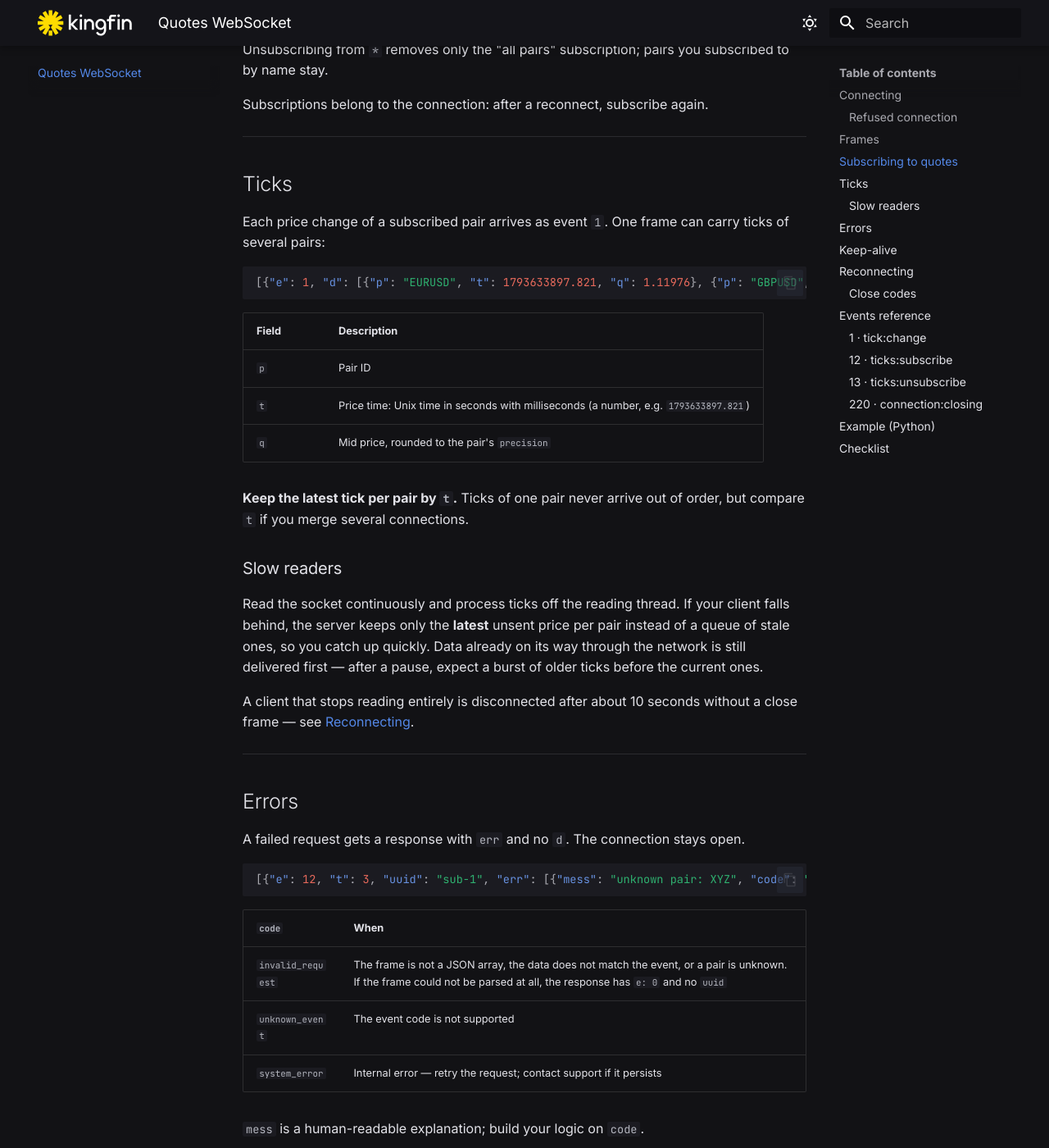
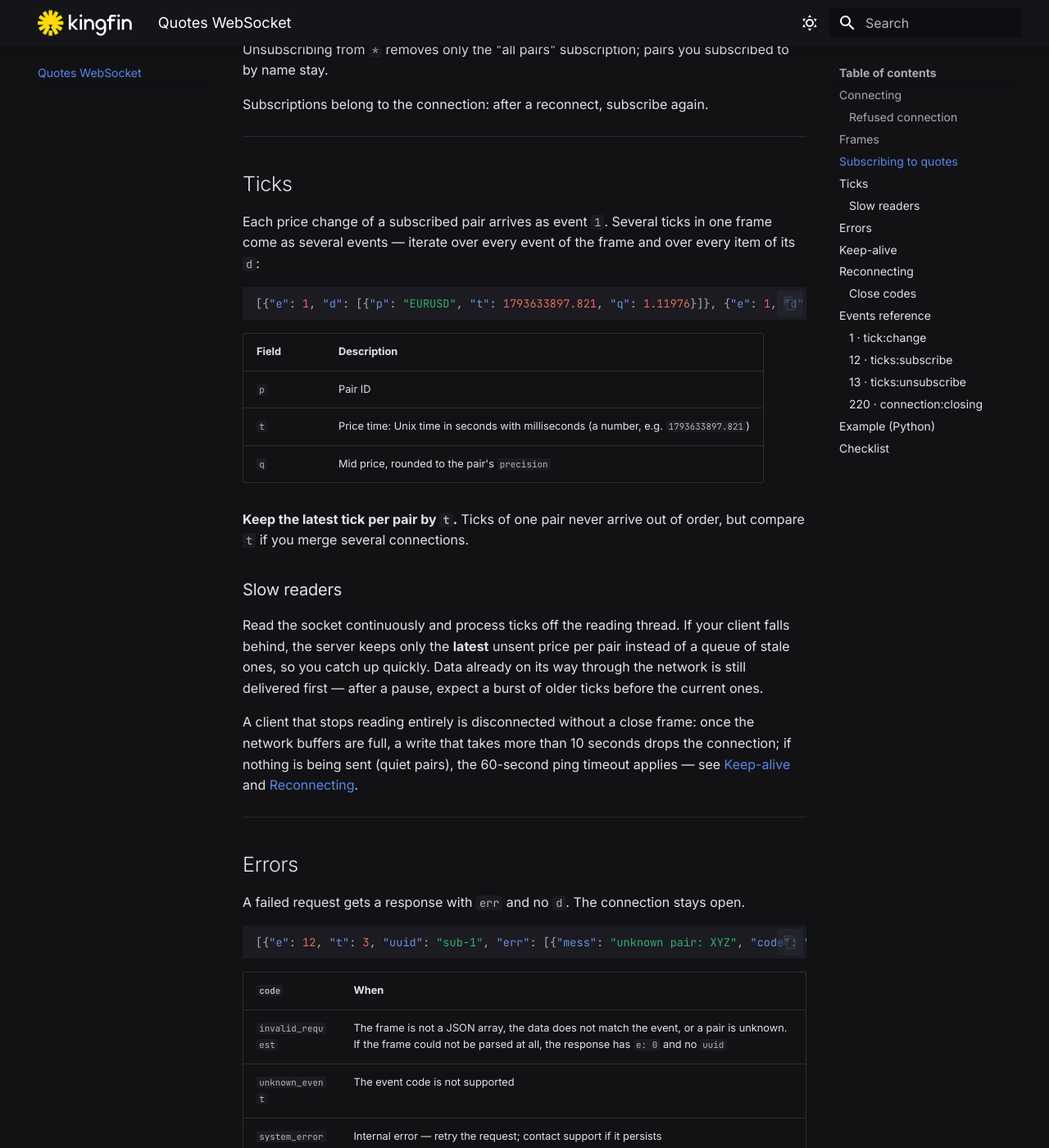
Before and after one commit to adm-kingfin/partner-api-docs, an MkDocs documentation site: the page built from docs/quotes-socket.md, in a window 1280 px wide and 1400 px high, scrolled down 2786 px. Shown: the whole window at 82% size. Built offline with MkDocs 1.6.1 and Material for MkDocs 9.7.7, drawn with Linux system fonts in a browser that asks for light colours; some of the changed text lies outside the part shown.

Commit message:
Sync documentation

````diff
--- a/docs/llms.txt
+++ b/docs/llms.txt
@@ -216,7 +216,7 @@ Real-time mid prices of the trading pairs. Endpoint: `wss://partner-ws.1f3d4.tec
 
 Handshake headers: `X-API-Key: <key>` (same key as the Partner API) + connection from a whitelisted IP. Set your own `User-Agent` (Python's `Python-urllib` default is rejected at the edge). `Origin` is not checked. No user JWT.
 
-Refusals are not HTTP statuses: the handshake completes (101), then the server closes at once with code 1008 and reason `missing_key` | `invalid_key` | `ip_not_allowed` | `inactive` | `connection_limit` (max 10 concurrent connections per key). Connection attempts are rate-limited per IP: HTTP 429 before the handshake (may arrive as 502) → back off.
+Refusals are not HTTP statuses: the handshake completes (101), then the server closes at once with code 1008 and reason `missing_key` | `invalid_key` | `ip_not_allowed` | `inactive` | `connection_limit` (keep under 10 concurrent connections per key). Connection attempts are rate-limited per IP: HTTP 429 before the handshake (may arrive as 502) → back off.
 
 ## Frames
 
@@ -228,14 +228,14 @@ Response: same `e` and `uuid`, `t: 3`; failed response has `err` and no `d`. Err
 
 - 12 subscribe (request): `[{"e":12,"t":2,"uuid":"s1","d":[{"pair":"EURUSD"},{"pair":"GBPUSD"}]}]` → `[{"e":12,"t":3,"uuid":"s1"}]`. Pair IDs = `id` from GET /ftt/pairs/v1. `{"pair":"*"}` = all pairs incl. future ones. One unknown pair fails the whole request, nothing changes. No pair limit; duplicates are not duplicated.
 - 13 unsubscribe (request): same shape. Unsubscribing `*` keeps pairs subscribed by name.
-- 1 tick (push): `[{"e":1,"d":[{"p":"EURUSD","t":1793633897.821,"q":1.11976}]}]`. `p` pair, `t` Unix seconds with ms (float), `q` mid rounded to pair precision. Several ticks per frame. No snapshot: first tick on next price change. Per pair ticks never go back in time.
+- 1 tick (push): `[{"e":1,"d":[{"p":"EURUSD","t":1793633897.821,"q":1.11976}]}]`. `p` pair, `t` Unix seconds with ms (float), `q` mid rounded to pair precision. One tick per event; a frame may carry several tick events — iterate all events and all `d` items. No snapshot: first tick on next price change. Per pair ticks never go back in time.
 - 220 closing (push): `[{"e":220,"d":[]}]`, then close 1012 `Reconnect required` in a few seconds → reconnect now and resubscribe.
 
 Subscriptions belong to the connection: resubscribe after every reconnect.
 
 ## Flow control
 
-Read continuously. A lagging client gets the latest unsent price per pair (older ones are replaced), but data already in network buffers arrives first. A client that stops reading is dropped after ~10 s without a close frame. Server pings every 15 s; the library must answer pings; no answer for ~60 s → closed. Inbound frame max 64 KiB (else close 1009). Many requests without reading responses → close 1008 `too many pending responses`.
+Read continuously. A lagging client gets the latest unsent price per pair (older ones are replaced), but data already in network buffers arrives first. A client that stops reading is dropped without a close frame: after buffers fill, a write over 10 s drops it; with nothing to send, the 60 s ping timeout applies. Server pings every 15 s; the library must answer pings; no answer for ~60 s → closed. Inbound frame max 64 KiB (else close 1009). Many requests without reading responses → close 1008 `too many pending responses`.
 
 ## Close codes
 
--- a/docs/quotes-socket.md
+++ b/docs/quotes-socket.md
@@ -23,7 +23,7 @@ Open a WebSocket to the endpoint with your API key in a header:
 
 The connection must come from one of your whitelisted IPs. `Origin` is not checked — the socket is meant for server-to-server use.
 
-**Connections per key.** One connection carries any number of pairs; one or two connections are usually enough. Up to 10 concurrent connections per API key are accepted, the next one is refused with `connection_limit`.
+**Connections per key.** One connection carries any number of pairs; one or two connections are usually enough. Keep it under 10 concurrent connections per API key: above that, new connections may be refused with `connection_limit`.
 
 ### Refused connection
 
@@ -97,10 +97,10 @@ Subscriptions belong to the connection: after a reconnect, subscribe again.
 
 ## Ticks
 
-Each price change of a subscribed pair arrives as event `1`. One frame can carry ticks of several pairs:
+Each price change of a subscribed pair arrives as event `1`. Several ticks in one frame come as several events — iterate over every event of the frame and over every item of its `d`:
 
 ```json
-[{"e": 1, "d": [{"p": "EURUSD", "t": 1793633897.821, "q": 1.11976}, {"p": "GBPUSD", "t": 1793633897.84, "q": 1.33012}]}]
+[{"e": 1, "d": [{"p": "EURUSD", "t": 1793633897.821, "q": 1.11976}]}, {"e": 1, "d": [{"p": "GBPUSD", "t": 1793633897.84, "q": 1.33012}]}]
 ```
 
 | Field | Description |
@@ -115,7 +115,7 @@ Each price change of a subscribed pair arrives as event `1`. One frame can carry
 
 Read the socket continuously and process ticks off the reading thread. If your client falls behind, the server keeps only the **latest** unsent price per pair instead of a queue of stale ones, so you catch up quickly. Data already on its way through the network is still delivered first — after a pause, expect a burst of older ticks before the current ones.
 
-A client that stops reading entirely is disconnected after about 10 seconds without a close frame — see [Reconnecting](#reconnecting).
+A client that stops reading entirely is disconnected without a close frame: once the network buffers are full, a write that takes more than 10 seconds drops the connection; if nothing is being sent (quiet pairs), the 60-second ping timeout applies — see [Keep-alive](#keep-alive) and [Reconnecting](#reconnecting).
 
 ---
 
@@ -297,18 +297,21 @@ async def session():
 async def main():
     delay = 1
     while True:
+        started = time.monotonic()
         try:
             await session()
-            delay = 1
         except ConnectionClosed as e:
             reason = e.rcvd.reason if e.rcvd else ""
             if reason in FATAL or reason.startswith("card changed"):
                 raise SystemExit(f"access refused: {reason}")
-            delay = 1 if e.rcvd and e.rcvd.code == 1012 else delay
-        except OSError:
+            if e.rcvd and e.rcvd.code == 1012:   # planned restart: reconnect at once
+                delay = 0
+        except (WebSocketException, OSError, asyncio.TimeoutError):  # refused (429/502), network, timeout
             pass
+        if time.monotonic() - started > 60:      # the connection lived a while: reset the backoff
+            delay = min(delay, 1)
         await asyncio.sleep(delay + random.random())
-        delay = min(delay * 2, 60)
+        delay = min(max(delay * 2, 1), 60)
 
 asyncio.run(main())
 ```
````
Also changed, not shown: other parts of docs/quotes-socket.md (+3 -3 lines).
